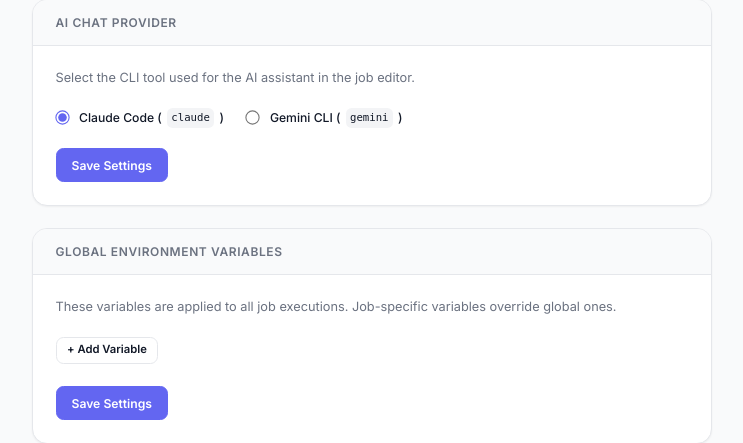
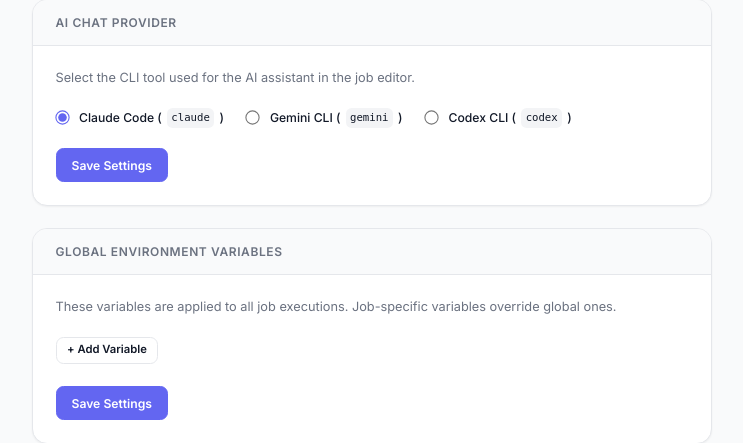
Before and after one commit to denzow/mogiri, a Flask app: page /settings/ in a window 1280 px wide. Shown: the part 149-592 px from the top of the page, without its empty margins (88-831 px from the left). Run offline with Flask 3, Linux system fonts and the light colour scheme; parts of the project's set-up code (start-up, migrations or seed data) failed here and were passed over.

Commit message:
Add Codex CLI as an AI chat provider option
Co-Authored-By: Claude Opus 4.6 (1M context) <noreply@anthropic.com>

```diff
--- a/src/mogiri/routes/jobs.py
+++ b/src/mogiri/routes/jobs.py
@@ -359,6 +359,10 @@ def ai_chat():
         full_prompt = f"[System]\n{system_prompt}\n\n[User]\n{prompt}"
         cmd = ["gemini", "-p", full_prompt]
         cmd_label = "gemini"
+    elif ai_provider == "codex":
+        full_prompt = f"[System]\n{system_prompt}\n\n[User]\n{prompt}"
+        cmd = ["codex", "-q", full_prompt]
+        cmd_label = "codex"
     else:
         cmd = ["claude", "-p", "--system-prompt", system_prompt, prompt]
         cmd_label = "claude"
--- a/src/mogiri/routes/settings.py
+++ b/src/mogiri/routes/settings.py
@@ -30,7 +30,7 @@ def update():
     Setting.set("global_env_vars", json.dumps(env_vars))
 
     ai_provider = request.form.get("ai_provider", "claude")
-    if ai_provider in ("claude", "gemini"):
+    if ai_provider in ("claude", "gemini", "codex"):
         Setting.set("ai_provider", ai_provider)
 
     flash("Settings saved.", "success")
--- a/src/mogiri/templates/settings/index.html
+++ b/src/mogiri/templates/settings/index.html
@@ -29,6 +29,11 @@
                     <input type="radio" name="ai_provider" value="gemini"
                            {{ 'checked' if ai_provider == 'gemini' else '' }}>
                     Gemini CLI (<code>gemini</code>)
+                </label>
+                <label>
+                    <input type="radio" name="ai_provider" value="codex"
+                           {{ 'checked' if ai_provider == 'codex' else '' }}>
+                    Codex CLI (<code>codex</code>)
                 </label>
             </div>
             <button type="submit" class="btn btn-primary">Save Settings</button>
```
